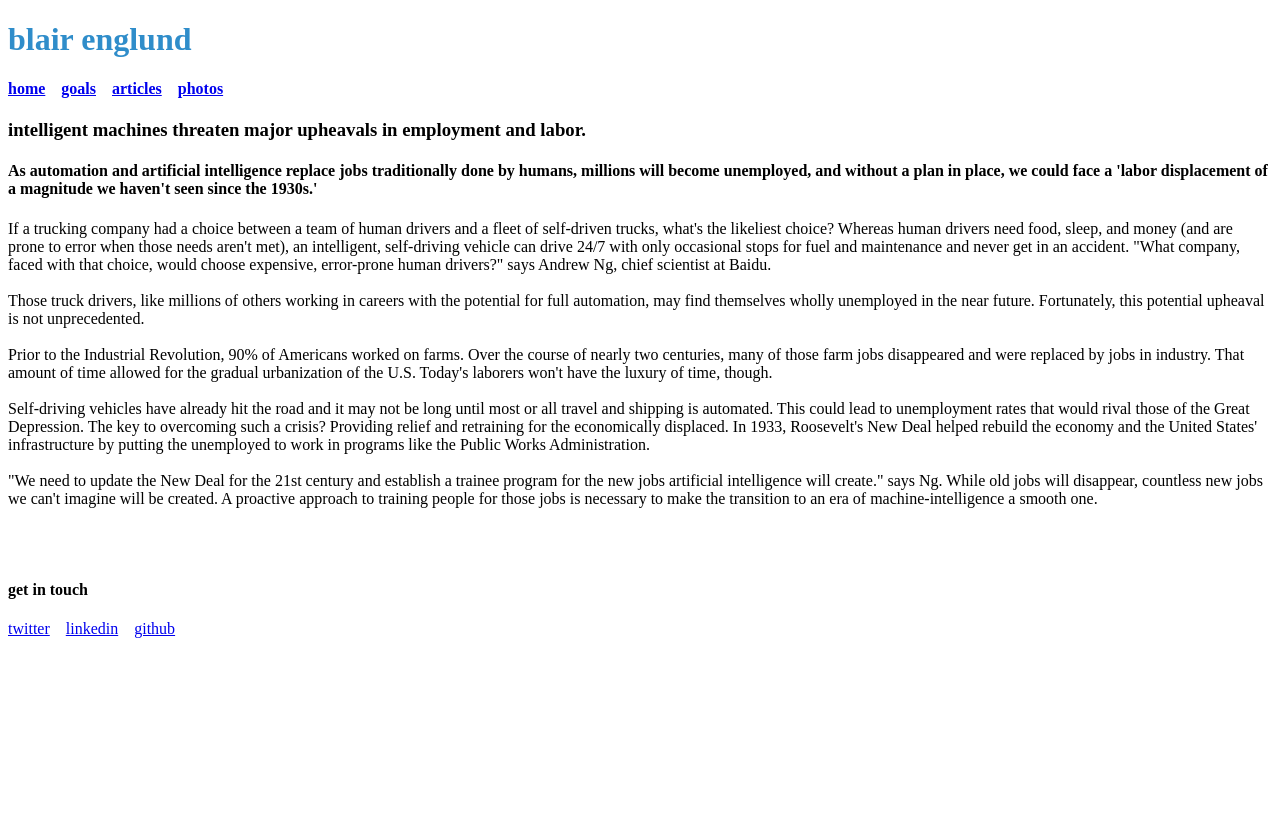
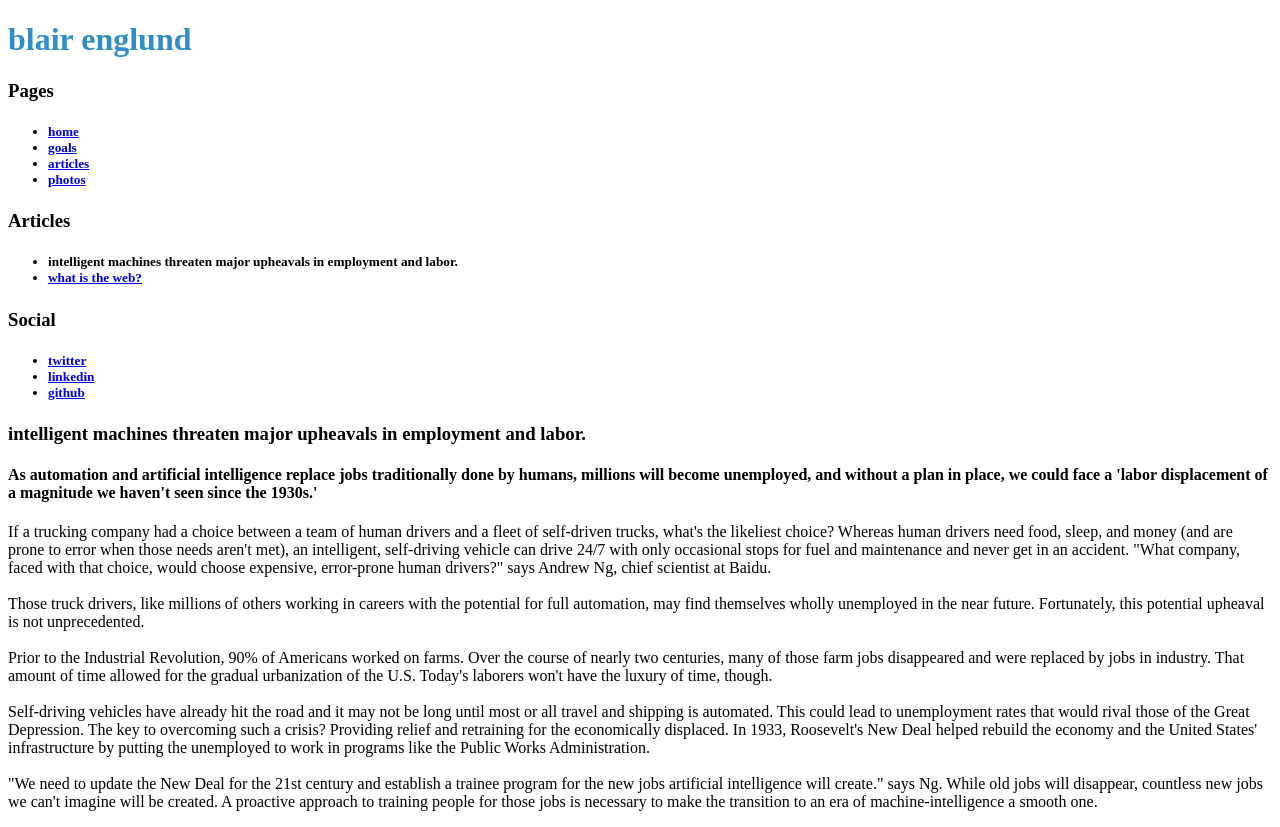
Before and after one commit to blairenglund/personal-website, a PHP site: page /ai_and_future_of_labor.php in a window 1280 px wide. Before the commit the page ends 638 px from the top, so only its background shows below. Run offline with PHP 8.4, Linux system fonts and the light colour scheme; data that the repository does not hold is empty.

Commit message:
renamed files and added folder for organization

```diff
--- a/ai_and_future_of_labor.php
+++ b/ai_and_future_of_labor.php
@@ -1,4 +1,5 @@
 <!DOCTYPE html>
+<?php $pageID="intelligent machines threaten major upheavals in employment and labor." ?>
 <html>
 <head>
 	<title>intelligent machines threaten major upheavals in employment and labor.</title>
@@ -7,7 +8,7 @@
 	<div class="header"><h1><a href="index.php" style="color:#2F8DCA; text-decoration:none;">blair englund</a></h1></div>
 
 	<div class="navbar">
-		<?php include 'navbar.php' ?>
+		<?php include 'php/navbar.php' ?>
 	</div>
 
 	<div class="article">
@@ -22,9 +23,5 @@
 		"We need to update the New Deal for the 21st century and establish a trainee program for the new jobs artificial intelligence will create." says Ng. While old jobs will disappear, countless new jobs we can't imagine will be created. A proactive approach to training people for those jobs is necessary to make the transition to an era of machine-intelligence a smooth one.</p>
 	</div>
 
-		<div class="footer">
-		<?php include 'footer.php' ?>
-	</div>
-
 </body>
 </html>
--- a/articles.php
+++ b/articles.php
@@ -8,7 +8,7 @@
 	<div class="header"><h1><a href="index.php" style="color:#2F8DCA; text-decoration:none;">blair englund</a></h1></div>
 
 	<div class="navbar">
-		<?php include 'navbar.php' ?>
+		<?php include 'php/navbar.php' ?>
 	</div>
 
 	<div class="list">
--- a/footer.php
+++ /dev/null
@@ -1,8 +0,0 @@
-<br><br>
-<h4>get in touch</h4>
-	<p>
-		<?php
-			$links = array("twitter"=> "https://twitter.com/blairenglund", "linkedin"=> "https://www.linkedin.com/in/blairenglund", "github"=> "https://github.com/blairenglund");
-			foreach ($links as $page => $address) {echo "<a href=".$address.">".$page."</a>&emsp;";}
-		?>
-	</p>
--- a/goals.php
+++ b/goals.php
@@ -8,7 +8,7 @@
 	<div class="header"><h1><a href="index.php" style="color:#2F8DCA; text-decoration:none;">blair englund</a></h1></div>
 
 	<div class="navbar">
-		<?php include 'navbar.php' ?>
+		<?php include 'php/navbar.php' ?>
 	</div>
 
 	<div class="list">
@@ -27,9 +27,5 @@
 		</ul>
 	</div>
 
-	<div class="footer">
-		<?php include 'footer.php' ?>
-	</div>
-
 </body>
 </html>
--- a/index.php
+++ b/index.php
@@ -10,13 +10,10 @@
 	</div>
 
 	<div class="navbar">
-		<?php include 'navbar.php' ?>
+		<?php include 'php/navbar.php' ?>
 	</div>
 
 	<p>hi i'm blair and i make things on the internet and on paper</p>
 
-	<div class="footer">
-		<?php include 'footer.php' ?>
-	</div>
 </body>
 </html>
--- a/navbar.php
+++ /dev/null
@@ -1,13 +0,0 @@
-<h4>
-<?php
-	$pages = array("home"=> "index.php", "goals"=> "goals.php", "articles"=> "articles.php", "photos"=> "photos.php");
-	foreach ($pages as $page => $address) {
-		if ($page == $pageID) {
-			echo $page."&emsp;";
-		}
-		else {
-			echo "<a href=".$address.">".$page."</a>&emsp;";
-		}
-	}
-?>
-</h4>
--- a/photos.php
+++ b/photos.php
@@ -8,15 +8,11 @@
 	<div class="header"><h1><a href="index.php" style="color:#2F8DCA; text-decoration:none;">blair englund</a></h1></div>
 
 	<div class="navbar">
-		<?php include 'navbar.php' ?>
+		<?php include 'php/navbar.php' ?>
 	</div>
 
 	<h3>This is a .gif of the moon's libration</h3>
 	<img src="https://upload.wikimedia.org/wikipedia/commons/c/c0/Lunar_libration_with_phase2.gif">
 
-	<div class="footer">
-		<?php include 'footer.php' ?>
-	</div>
-
 </body>
 </html>
--- a/listarticles.php
+++ b/php/listarticles.php
@@ -2,7 +2,12 @@
 <?php
 	$articles = array("intelligent machines threaten major upheavals in employment and labor."=> "ai_and_future_of_labor.php", "what is the web?"=> "what_is_the_web.php");
 	foreach ($articles as $page => $address) {
-		echo "<li><a href=".$address.">".$page."</a></li>";
+		if ($page == $pageID) {
+			echo "<li>".$page."</li>";
+		}
+		else {
+			echo "<li><a href=".$address.">".$page."</a></li>";
+		}
 	}
 ?>
 </ul>
--- /dev/null
+++ b/php/navbar.php
@@ -0,0 +1,22 @@
+<h3>Pages</h3>
+<h5><ul>
+<?php
+	$pages = array("home"=> "index.php", "goals"=> "goals.php", "articles"=> "articles.php", "photos"=> "photos.php");
+	foreach ($pages as $page => $address) {
+		if ($page == $pageID) {
+			echo "<li>".$page."</li>";
+		}
+		else {
+			echo "<li><a href=".$address.">".$page."</a></li>";
+		}
+	}
+?>
+</ul></h5>
+<h3>Articles</h3>
+<h5>
+<?php include 'php/listarticles.php' ?>
+</h5>
+<h3>Social</h3>
+<h5>
+<?php include 'php/social.php' ?>
+</h5>
--- /dev/null
+++ b/php/social.php
@@ -0,0 +1,6 @@
+<ul>
+	<?php
+		$links = array("twitter"=> "https://twitter.com/blairenglund", "linkedin"=> "https://www.linkedin.com/in/blairenglund", "github"=> "https://github.com/blairenglund");
+		foreach ($links as $page => $address) {echo "<li><a href=".$address.">".$page."</a></li>";}
+	?>
+</ul>
```
Also changed, not shown: what_is_the_web.php (+2 -5 lines), 1 other file.
